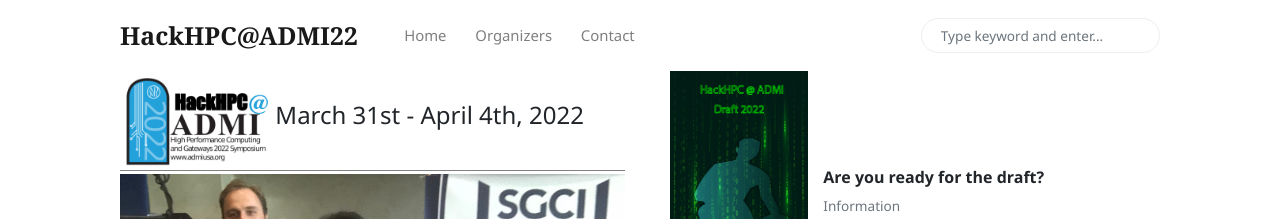
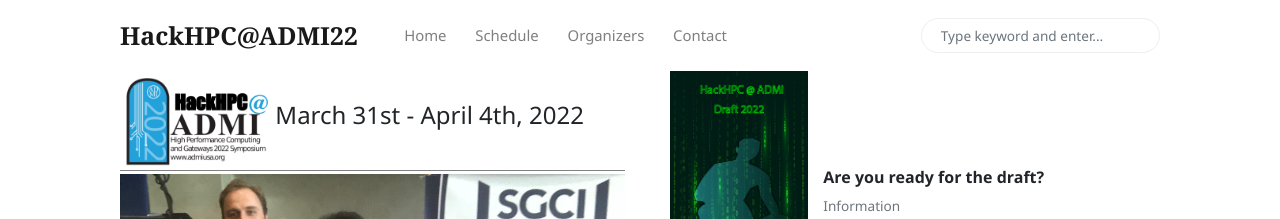
Before and after one commit to HackHPC/ADMI22, a Jekyll site: the page built from index.html, in a window 1280 px wide. Shown: the top 219 px of the page. Built offline with Jekyll 4.4.1, drawn with Linux system fonts in a browser that asks for light colours; nearby versions of some CDN libraries; the list of posts is cut into pages by our own code.

Commit message:
Added Schedule page

```diff
--- a/_includes/menu-header.html
+++ b/_includes/menu-header.html
@@ -4,6 +4,9 @@
 <a class="nav-link" href="{{site.baseurl}}/index.html">Home</a>
 </li>
 <li class="nav-item">
+    <a class="nav-link" href="{{site.baseurl}}/schedule.html">Schedule</a>
+    </li>
+<li class="nav-item">
 <a class="nav-link" href="{{site.baseurl}}/authors-list.html">Organizers</a>
 </li>
 <li class="nav-item">
```
